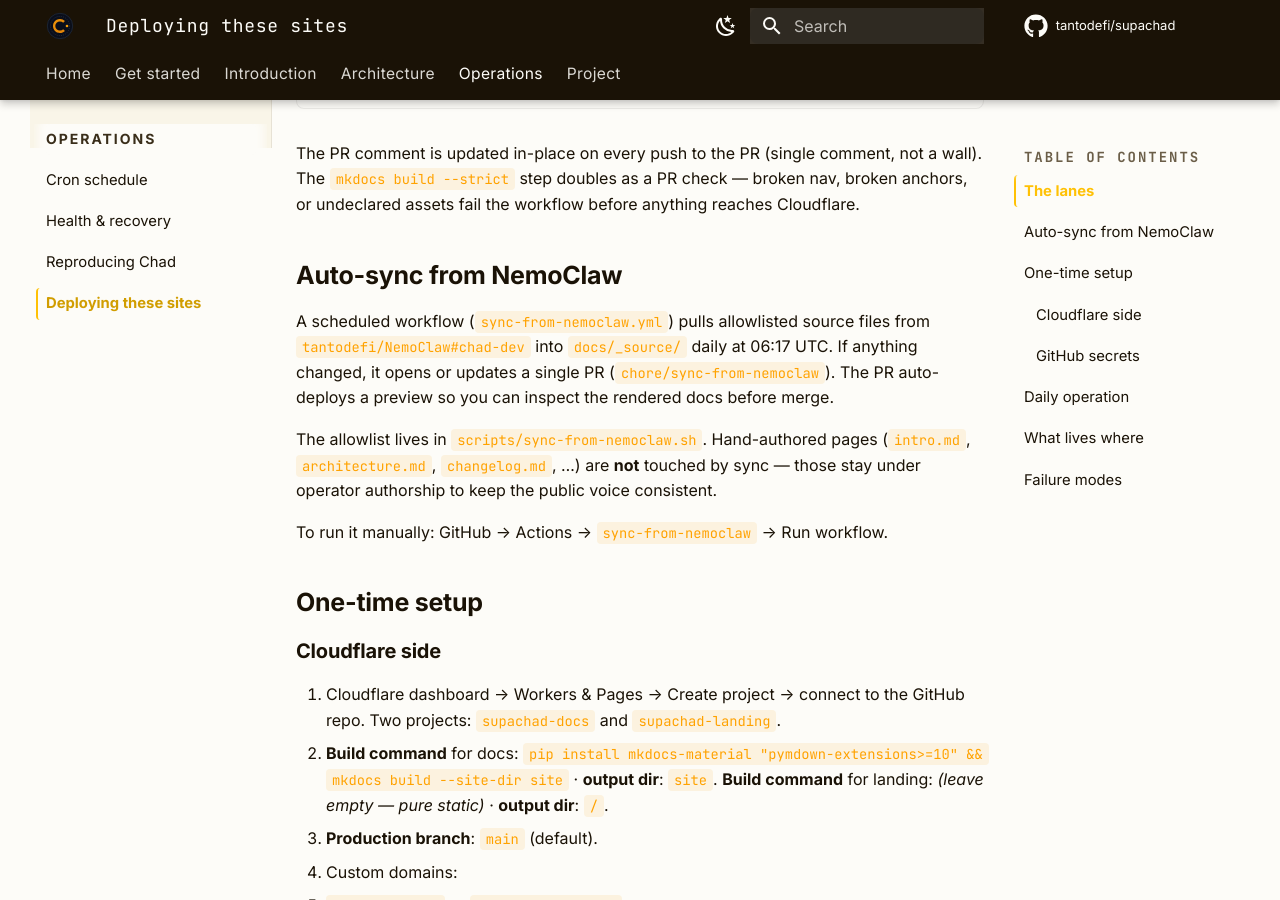
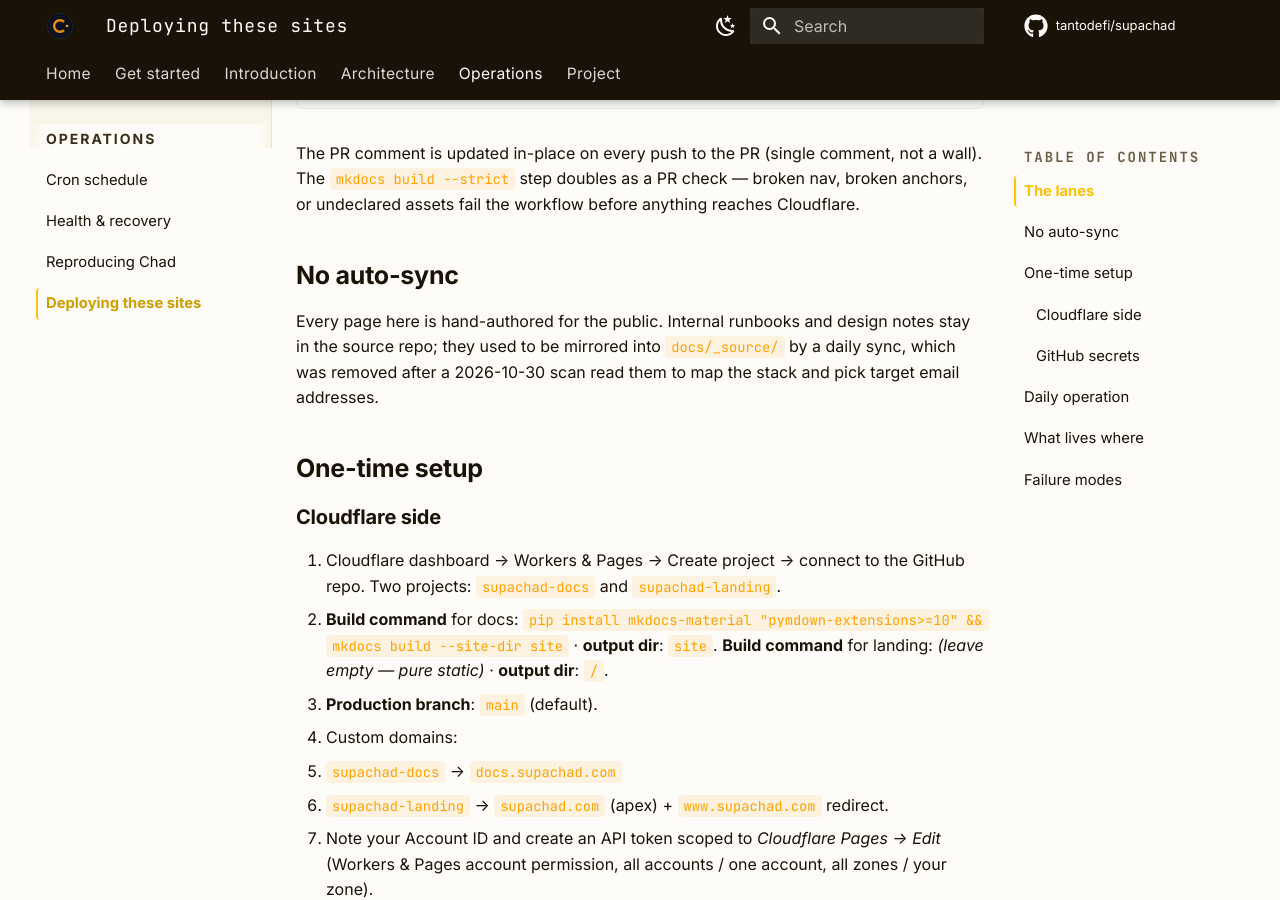
Before and after one commit to tantodefi/supachad-docs, an MkDocs documentation site: the page built from docs/deploying.md, in a window 1280 px wide and 900 px high, scrolled down 765 px. Built offline with MkDocs 1.6.1 and Material for MkDocs 9.7.7, drawn with Linux system fonts in a browser that asks for light colours; comment, search, counter and statistics services are not loaded; some of the changed text lies outside the part shown.

Commit message:
fix(docs): stop publishing internal runbooks (#4)
The daily sync mirrored internal runbooks and design notes into
docs/_source/, which built into the public site. A 2026-10-30 scan read
them to map the stack and pick target email addresses (they also listed
an operator's personal addresses). Remove the synced pages, the sync
script and workflow, and exclude _source/ in mkdocs.yml so a stray copy
can never build.

Co-authored-by: Claude Opus 5.5 <noreply@anthropic.com>

````diff
--- a/docs/deploying.md
+++ b/docs/deploying.md
@@ -18,20 +18,12 @@ not a wall). The `mkdocs build --strict` step doubles as a PR check — broken
 nav, broken anchors, or undeclared assets fail the workflow before anything
 reaches Cloudflare.
 
-## Auto-sync from NemoClaw
+## No auto-sync
 
-A scheduled workflow (`sync-from-nemoclaw.yml`) pulls allowlisted source
-files from `tantodefi/NemoClaw#chad-dev` into `docs/_source/` daily at
-06:17 UTC. If anything changed, it opens or updates a single PR
-(`chore/sync-from-nemoclaw`). The PR auto-deploys a preview so you can
-inspect the rendered docs before merge.
-
-The allowlist lives in `scripts/sync-from-nemoclaw.sh`. Hand-authored
-pages (`intro.md`, `architecture.md`, `changelog.md`, …) are **not**
-touched by sync — those stay under operator authorship to keep the public
-voice consistent.
-
-To run it manually: GitHub → Actions → `sync-from-nemoclaw` → Run workflow.
+Every page here is hand-authored for the public. Internal runbooks and design
+notes stay in the source repo; they used to be mirrored into `docs/_source/`
+by a daily sync, which was removed after a 2026-10-30 scan read them to map
+the stack and pick target email addresses.
 
 ## One-time setup
 
@@ -88,12 +80,9 @@ gh pr merge --squash --delete-branch
 ```
 supachad-docs/
 ├── docs/                      ← hand-authored pages (this site's content)
-├── docs/_source/              ← auto-synced from NemoClaw (banner says so)
 ├── mkdocs.yml                 ← nav + theme config
-├── scripts/sync-from-nemoclaw.sh   ← the allowlist + sync logic
 └── .github/workflows/
-    ├── deploy.yml                  ← push/PR → CF Pages
-    └── sync-from-nemoclaw.yml      ← daily 06:17 UTC sync → PR
+    └── deploy.yml                  ← push/PR → CF Pages
 
 supachad-landing/
 ├── index.html                 ← single-page site, embedded CSS
@@ -109,5 +98,4 @@ supachad-landing/
 | `mkdocs build --strict` fails on PR | Broken internal link or undeclared image | Fix locally with `mkdocs serve --strict` |
 | Preview URL 404 right after deploy completes | CF Pages propagation lag (rare, ~30s) | Wait + refresh; or trigger `workflow_dispatch` |
 | `docs.supachad.com` resolves but shows old content | Cloudflare cache on the CDN | Purge cache from CF dashboard; default TTL is 1h for HTML |
-| Auto-sync PR opened with empty diff | `sync-from-nemoclaw.sh` modified file mtimes only | The "Check for changes" step gates on `git diff` content, so this shouldn't happen — file a bug if it does |
 | Preview URL stops working after a few weeks | CF Pages auto-retires deployments older than the latest 5 per branch | Re-trigger the workflow or push another commit |
--- a/mkdocs.yml
+++ b/mkdocs.yml
@@ -81,6 +81,10 @@ markdown_extensions:
 plugins:
   - search
 
+# Internal runbooks must never build into the public site, even if copied in.
+exclude_docs: |
+  _source/
+
 nav:
   - Home: index.md
   - Get started: get-started.md
````
Also changed, not shown: README.md (+2 -17 lines).
